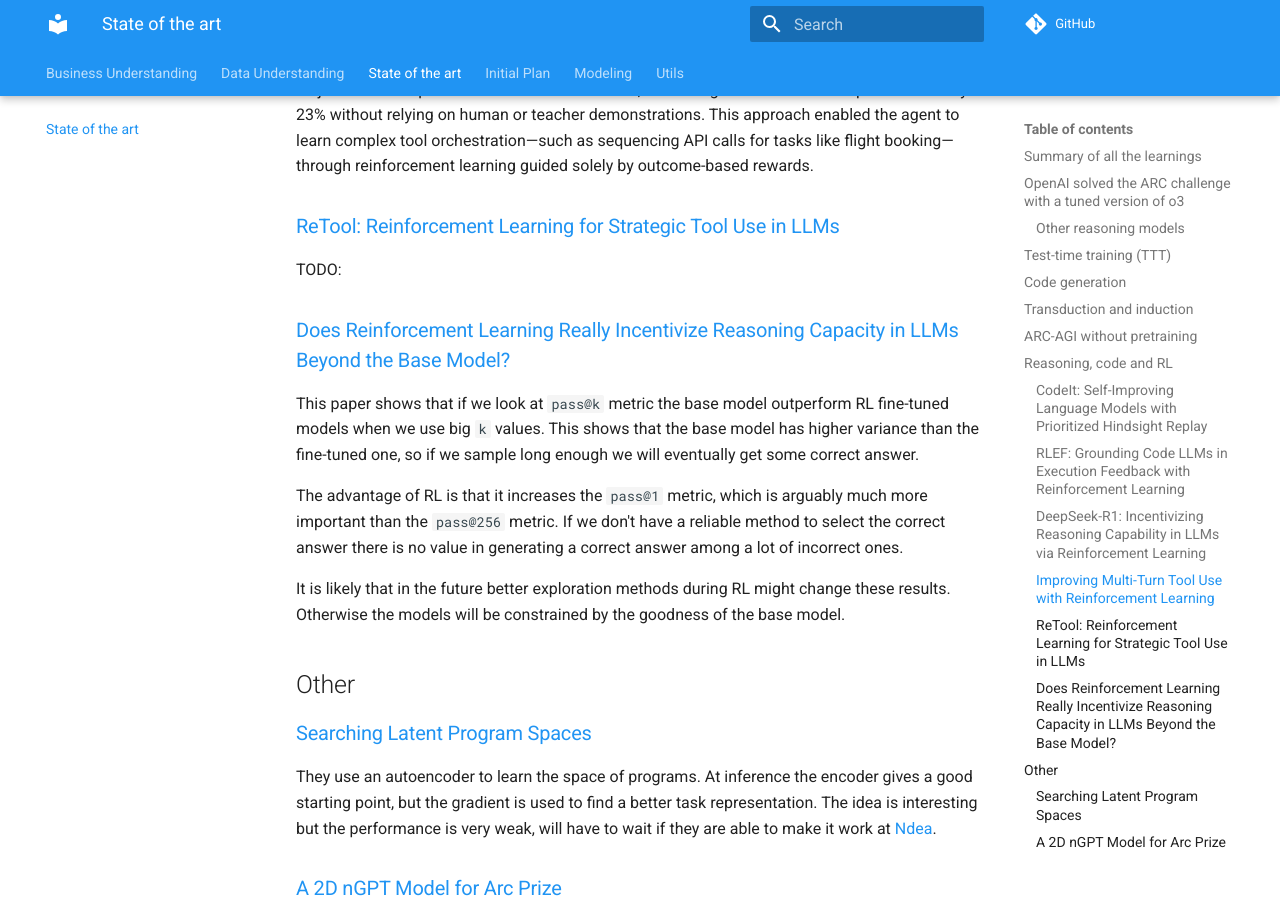
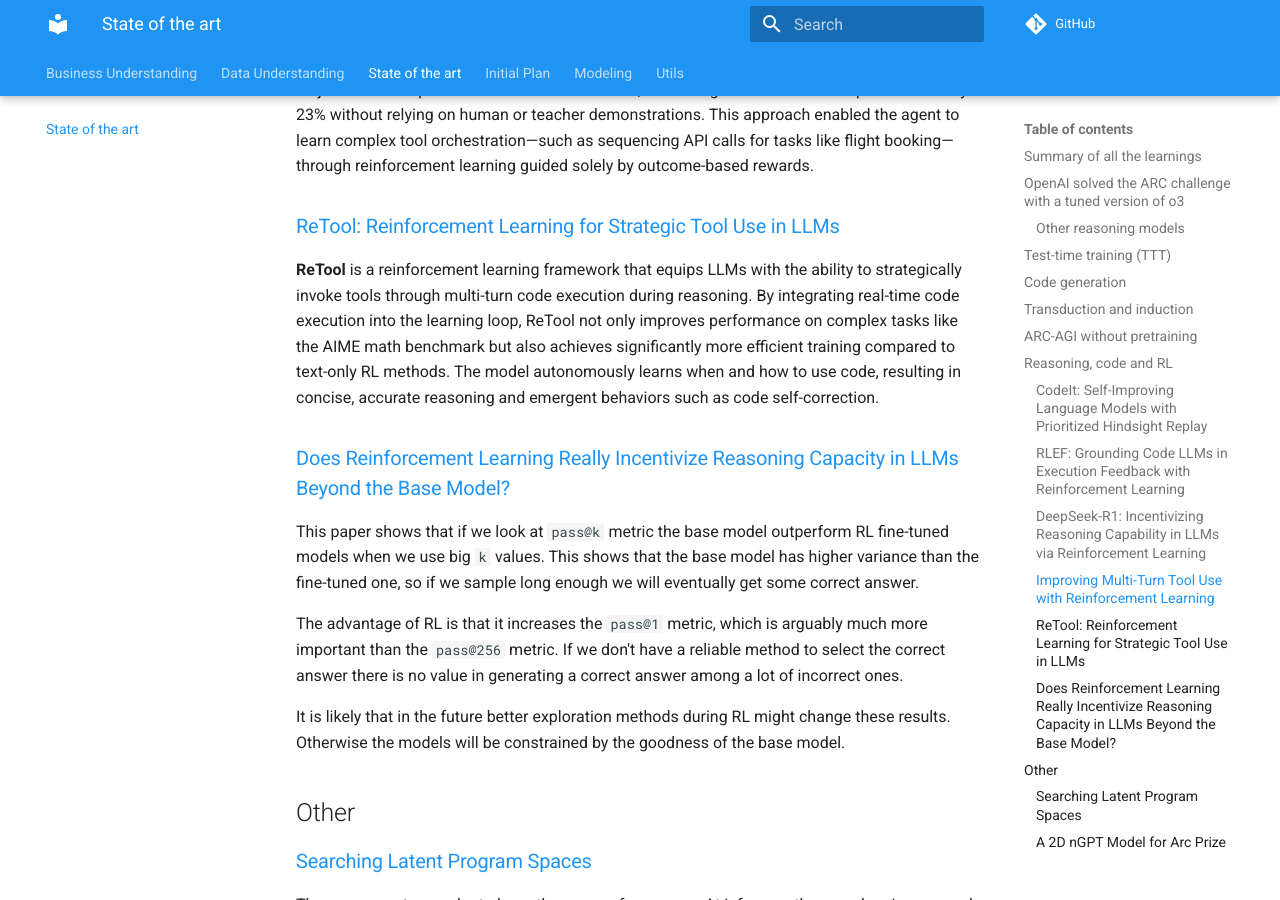
Before and after one commit to ironbar/arc25, an MkDocs documentation site: the page built from docs/03_State_of_the_art.md, in a window 1280 px wide and 900 px high, scrolled down 4834 px. Built offline with MkDocs 1.6.1 and Material for MkDocs 9.7.7, drawn with Linux system fonts in a browser that asks for light colours; comment, search, counter and statistics services are not loaded.

Commit message:
added retool summary

```diff
--- a/docs/03_State_of_the_art.md
+++ b/docs/03_State_of_the_art.md
@@ -109,7 +109,7 @@ Bespoke Labs employed Group Relative Policy Optimization (GRPO) to train Qwen2.5
 
 ### [ReTool: Reinforcement Learning for Strategic Tool Use in LLMs](https://arxiv.org/abs/2504.11536)
 
-TODO:
+**ReTool** is a reinforcement learning framework that equips LLMs with the ability to strategically invoke tools through multi-turn code execution during reasoning. By integrating real-time code execution into the learning loop, ReTool not only improves performance on complex tasks like the AIME math benchmark but also achieves significantly more efficient training compared to text-only RL methods. The model autonomously learns when and how to use code, resulting in concise, accurate reasoning and emergent behaviors such as code self-correction.
 
 ### [Does Reinforcement Learning Really Incentivize Reasoning Capacity in LLMs Beyond the Base Model?](https://natolambert.substack.com/p/does-reinforcement-learning-really)
 
```
